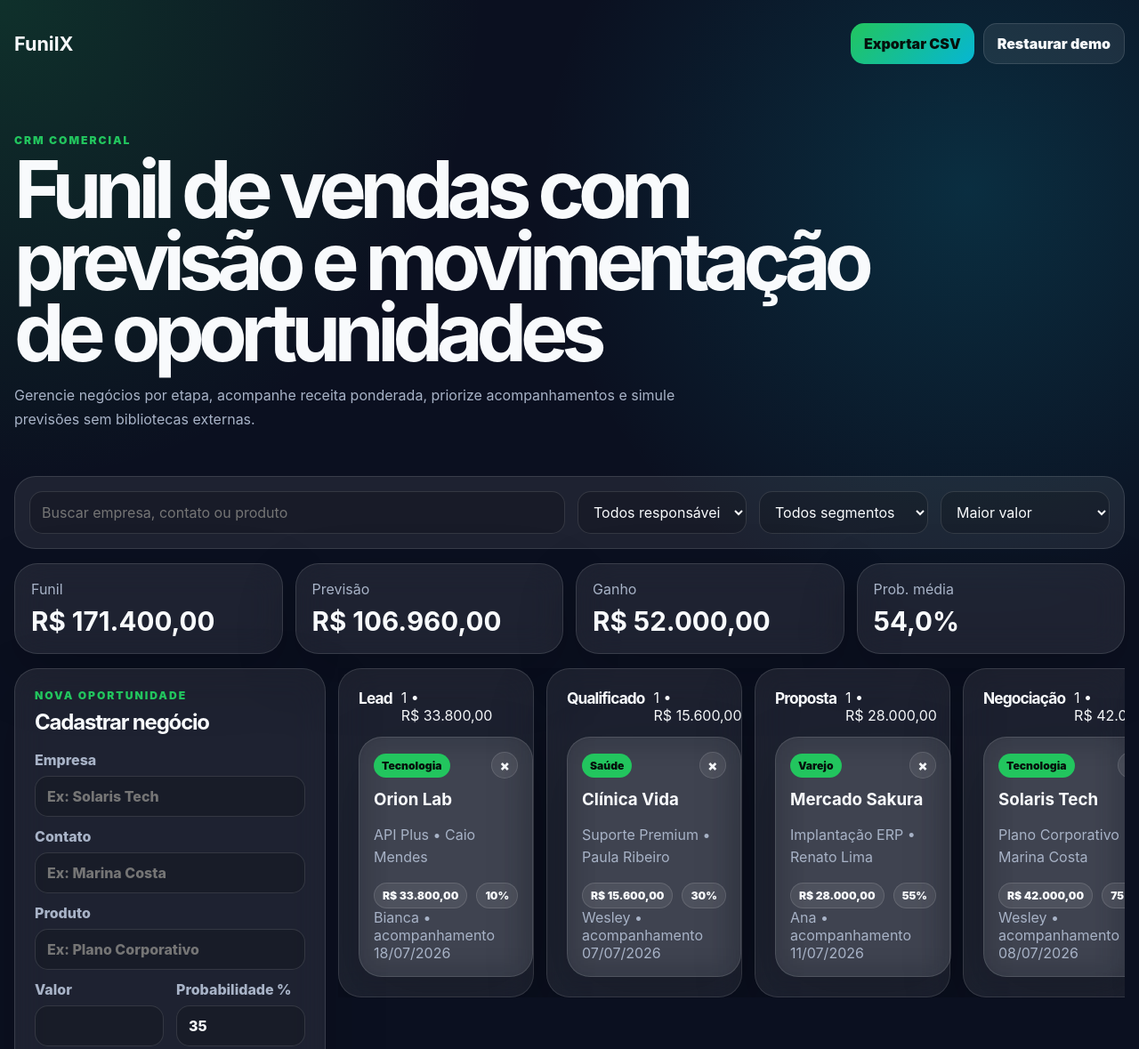
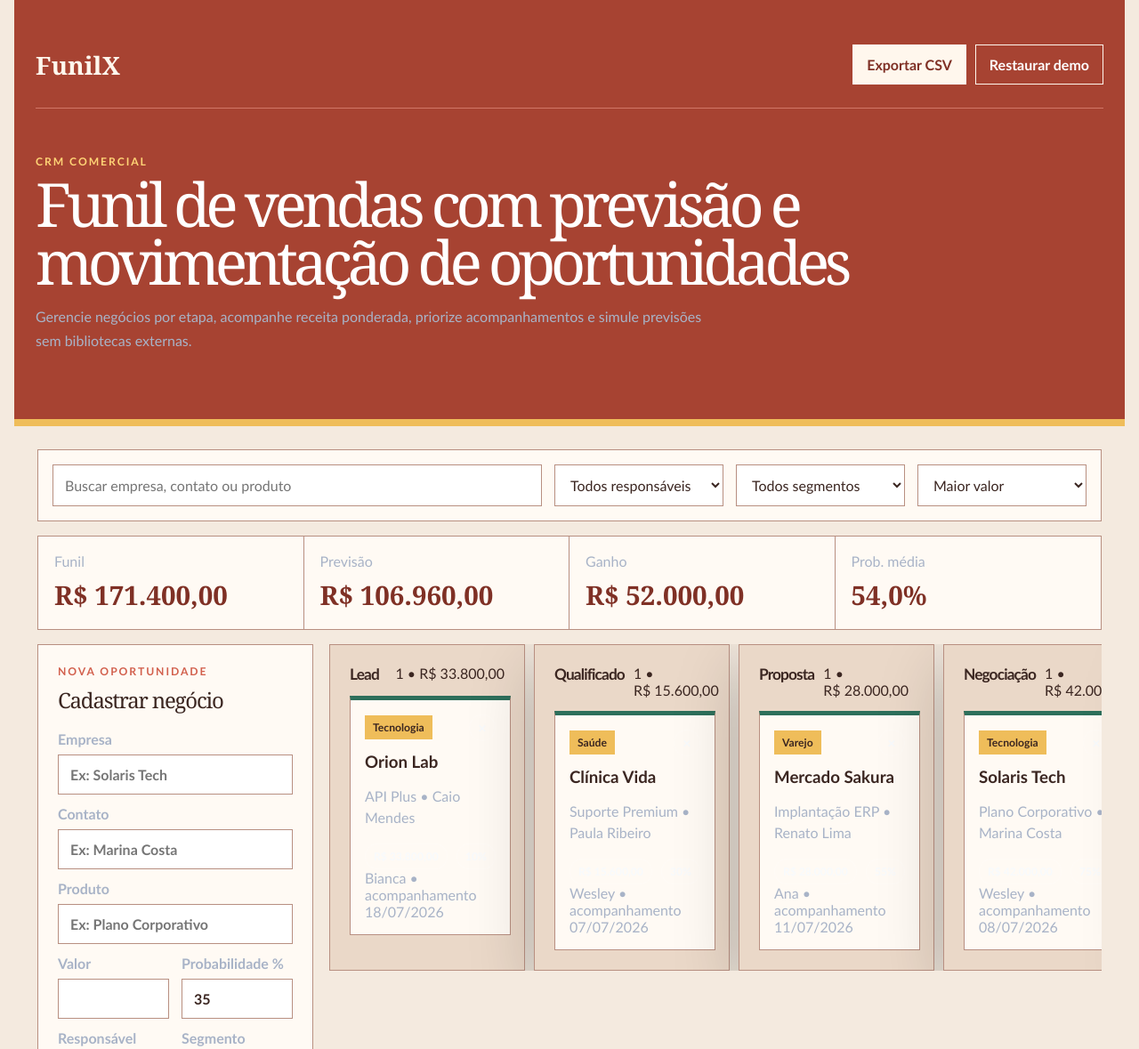
Before and after one commit to Kenjihidehira/crm-pipeline-js, a plain HTML site: page index.html in a window 1280 px wide. Shown: the top 1179 px of the page at 89% size. Drawn offline with Linux system fonts and the light colour scheme.

Commit message:
Redesenha frontend com identidade propria

```diff
--- a/index.html
+++ b/index.html
@@ -5,6 +5,7 @@
   <meta name="viewport" content="width=device-width, initial-scale=1.0" />
   <title>CRM Funil de Vendas JS</title>
   <link rel="stylesheet" href="style.css" />
+  <link rel="stylesheet" href="redesign.css" />
 </head>
 <body>
   <header class="hero">
--- /dev/null
+++ b/redesign.css
@@ -0,0 +1,33 @@
+:root { color-scheme: light; }
+body { background: #f4eadf; color: #3b2621; font-family: "Trebuchet MS", "Segoe UI", sans-serif; }
+.hero { background: #a74332; color: #fff7ed; border-bottom: 8px solid #efbd5a; padding: 24px max(24px, calc((100vw - 1320px) / 2)); }
+.hero nav { max-width: 1320px; border-bottom: 1px solid #d17767; }
+.hero nav strong { font-family: Georgia, serif; font-size: 28px; }
+.hero nav button { border-radius: 0; border: 1px solid #fff7ed; background: #fff7ed; color: #7f3025; }
+.hero nav button.ghost { background: transparent; color: #fff; }
+.hero section { max-width: 1320px; }
+.hero h1 { max-width: 980px; color: #fff; font-family: Georgia, serif; font-size: clamp(38px, 6vw, 68px); font-weight: 500; line-height: .95; }
+.eyebrow { color: #d2604d; }
+.hero .eyebrow { color: #ffd476; }
+.container { max-width: 1320px; padding: 26px; }
+.toolbar { border: 1px solid #b88f81; border-radius: 0; background: #fffaf4; }
+input, select, textarea { border-radius: 0; border: 1px solid #b88f81; background: #fff; color: #3b2621; }
+.kpis { gap: 0; border: 1px solid #b88f81; }
+.kpis article { border: 0; border-right: 1px solid #b88f81; border-radius: 0; background: #fffaf4; box-shadow: none; }
+.kpis article:last-child { border-right: 0; }
+.kpis strong { color: #7f3025; font-family: Georgia, serif; }
+.layout { grid-template-columns: 310px minmax(0, 1fr); gap: 18px; }
+.panel { border: 1px solid #b88f81; border-radius: 0; background: #fffaf4; box-shadow: none; }
+.panel h2 { font-family: Georgia, serif; font-weight: 500; }
+form button { border-radius: 0; background: #a74332; color: #fff; box-shadow: 3px 3px 0 #efbd5a; }
+.pipeline { gap: 10px; }
+.pipeline > * { border-radius: 0; border: 1px solid #b88f81; background: #ead8c8; }
+.deal { border-radius: 0; border: 1px solid #b88f81; border-top: 5px solid #2d6f5b; background: #fffaf4; box-shadow: none; }
+.tag { border-radius: 0; background: #efbd5a; color: #3b2621; }
+@media (max-width: 900px) { .layout { grid-template-columns: 1fr; } .pipeline { overflow-x: auto; } }
+@media (max-width: 620px) {
+  .container { padding: 16px 10px 34px; }
+  .kpis { grid-template-columns: 1fr; }
+  .kpis article { min-width: 0; border-right: 0; border-bottom: 1px solid #b88f81; }
+  .pipeline { max-width: 100%; min-width: 0; overflow-x: auto; }
+}
```
